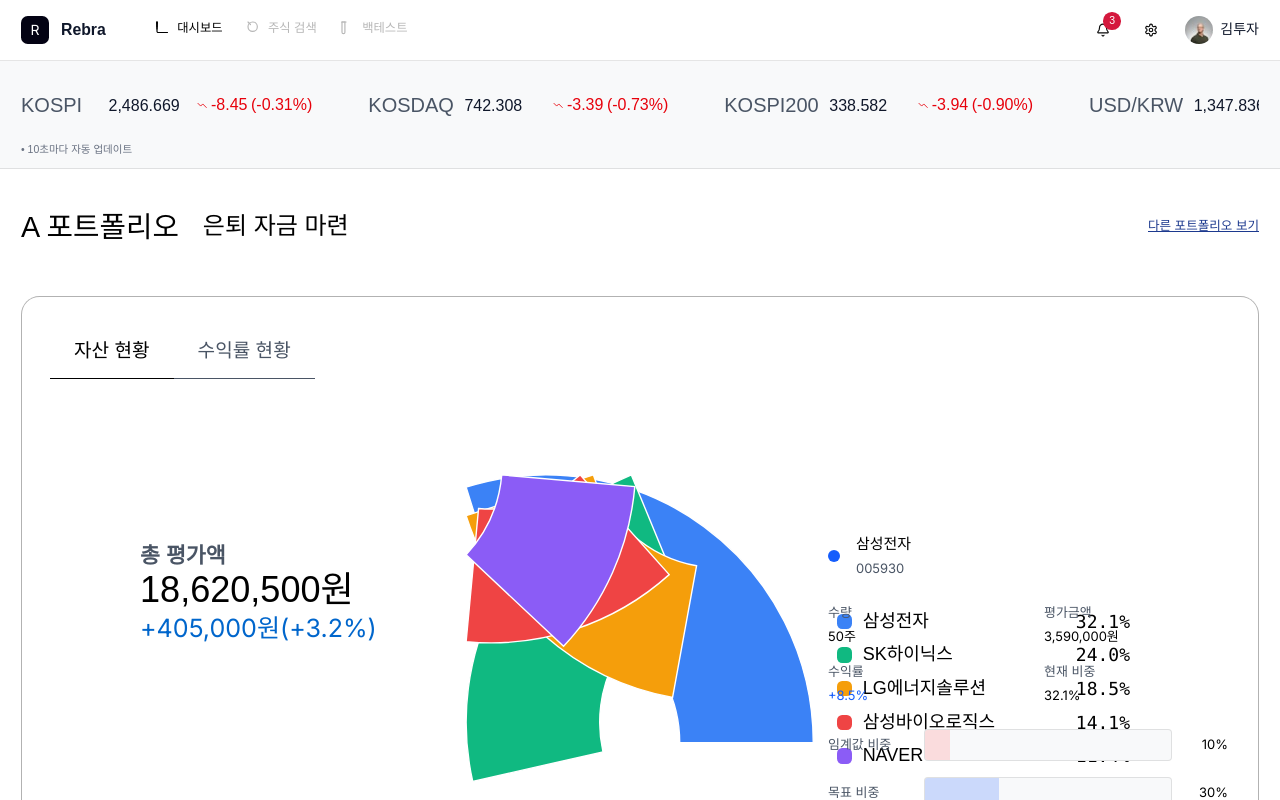
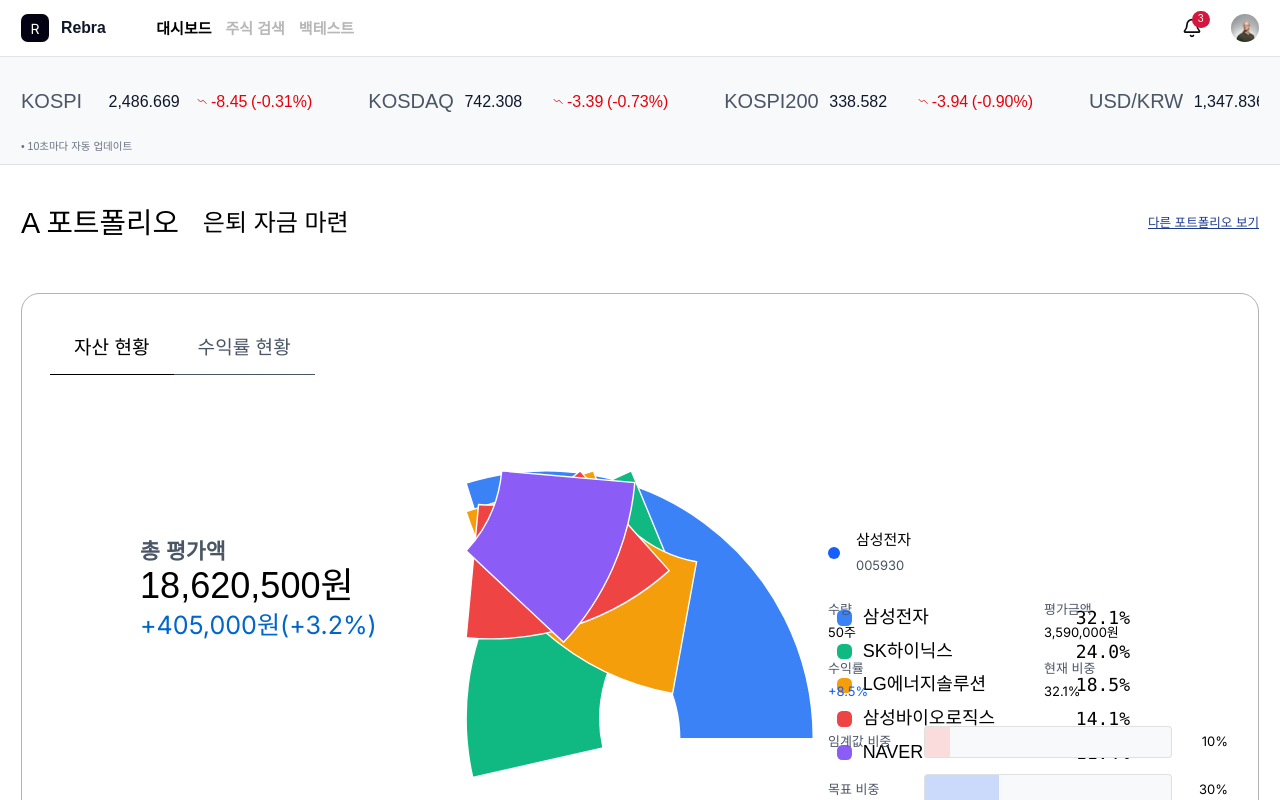
Before and after one commit to llcodingll/rebra, a React (Vite) app in the folder frontend/: page /login in a window 1280 px wide. Both pictures are taken after a click on the button "카카오 계정으로 로그인". Shown: the top 800 px of the page. Built offline with nearby package versions, Linux system fonts and the light colour scheme; a web font is replaced by a local one.

Commit message:
fix: Header css 수정 및 Layout.tsx 최적화

```diff
--- a/frontend/src/widget/common/Header.module.css
+++ b/frontend/src/widget/common/Header.module.css
@@ -1,6 +1,6 @@
 .header {
   background: white;
-  border-bottom: 1px solid rgba(0,0,0,0.1);
+  border-bottom: 1px solid rgba(0, 0, 0, 0.1);
   padding: 14px 21px;
   width: 100%;
 }
@@ -47,7 +47,7 @@
 .rightSection {
   display: flex;
   align-items: center;
-  gap: 20px;
+  gap: 25px;
 }
 
 .iconButton {
@@ -61,8 +61,8 @@
 }
 
 .iconButton img {
-  width: 14px;
-  height: 14px;
+  width: 20px;
+  height: 20px;
 }
 
 .badge {
@@ -112,8 +112,8 @@
   display: flex;
   align-items: center;
   gap: 7px;
-  padding: 5px 10.5px 8px;
-  height: 31.5px;
+  padding-top: 2px;
+  padding-left: 10.5px;
   background: none;
   border: none;
   cursor: pointer;
@@ -129,21 +129,11 @@
   color: #000;
 }
 
-.navIcon {
-  width: 14px;
-  height: 14px;
+.navButton span {
+  font-size: 15px;
+  font-family: 'Segoe UI Symbol', 'Noto Sans KR', sans-serif;
+  line-height: 17.5px;
   display: flex;
   align-items: center;
-  justify-content: center;
+  font-weight: bold;
 }
-
-.navIcon svg {
-  width: 100%;
-  height: 100%;
-}
-
-.navButton span {
-  font-size: 12.3px;
-  font-family: 'Segoe UI Symbol', 'Noto Sans KR', sans-serif;
-  line-height: 17.5px;
-}
--- a/frontend/src/widget/common/Header.tsx
+++ b/frontend/src/widget/common/Header.tsx
@@ -1,6 +1,6 @@
 import styles from './Header.module.css';
 import { imgSvg, imgSvg1 } from '../../assets/imports/svg-jp00s';
-import imgPhoto14720996457855658Abf4Ff4E from "figma:asset/f2e0d0183a438e31fe7131ed2173548b7f21aea2.png";
+import imgPhoto14720996457855658Abf4Ff4E from 'figma:asset/f2e0d0183a438e31fe7131ed2173548b7f21aea2.png';
 
 interface HeaderProps {
   activeTab: 'dashboard' | 'search' | 'backtest';
@@ -25,14 +25,6 @@ export default function Header({ activeTab, onTabChange }: HeaderProps) {
               className={`${styles.navButton} ${activeTab === 'dashboard' ? styles.active : ''}`}
               onClick={() => onTabChange('dashboard')}
             >
-              <div className={styles.navIcon}>
-                <svg viewBox="0 0 14 14" fill="none" xmlns="http://www.w3.org/2000/svg">
-                  <path d="M1 1V10.3333C1 10.6428 1.12292 10.9395 1.34171 11.1583C1.5605 11.3771 1.85725 11.5 2.16667 11.5H11.5" stroke="currentColor" strokeWidth="1.16667" strokeLinecap="round" strokeLinejoin="round"/>
-                  <path d="M1 5.66667V1" stroke="currentColor" strokeWidth="1.16667" strokeLinecap="round" strokeLinejoin="round"/>
-                  <path d="M1 8V1" stroke="currentColor" strokeWidth="1.16667" strokeLinecap="round" strokeLinejoin="round"/>
-                  <path d="M1 2.75V1" stroke="currentColor" strokeWidth="1.16667" strokeLinecap="round" strokeLinejoin="round"/>
-                </svg>
-              </div>
               <span>대시보드</span>
             </button>
 
@@ -40,12 +32,6 @@ export default function Header({ activeTab, onTabChange }: HeaderProps) {
               className={`${styles.navButton} ${activeTab === 'search' ? styles.active : ''}`}
               onClick={() => onTabChange('search')}
             >
-              <div className={styles.navIcon}>
-                <svg viewBox="0 0 14 14" fill="none" xmlns="http://www.w3.org/2000/svg">
-                  <path d="M5.66667 10.3333C8.244 10.3333 10.3333 8.244 10.3333 5.66667C10.3333 3.08934 8.244 1 5.66667 1C3.08934 1 1 3.08934 1 5.66667C1 8.244 3.08934 10.3333 5.66667 10.3333Z" stroke="currentColor" strokeWidth="1.16667" strokeLinecap="round" strokeLinejoin="round"/>
-                  <path d="M3.50833 3.50833L1 1" stroke="currentColor" strokeWidth="1.16667" strokeLinecap="round" strokeLinejoin="round"/>
-                </svg>
-              </div>
               <span>주식 검색</span>
             </button>
 
@@ -53,13 +39,6 @@ export default function Header({ activeTab, onTabChange }: HeaderProps) {
               className={`${styles.navButton} ${activeTab === 'backtest' ? styles.active : ''}`}
               onClick={() => onTabChange('backtest')}
             >
-              <div className={styles.navIcon}>
-                <svg viewBox="0 0 14 14" fill="none" xmlns="http://www.w3.org/2000/svg">
-                  <path d="M3.91667 1V11.2083C3.91667 12.025 3.275 12.6667 2.45833 12.6667C1.64167 12.6667 1 12.025 1 11.2083V1" stroke="currentColor" strokeWidth="1.16667" strokeLinecap="round" strokeLinejoin="round"/>
-                  <path d="M1 1H5.08333" stroke="currentColor" strokeWidth="1.16667" strokeLinecap="round" strokeLinejoin="round"/>
-                  <path d="M3.91667 1H1" stroke="currentColor" strokeWidth="1.16667" strokeLinecap="round" strokeLinejoin="round"/>
-                </svg>
-              </div>
               <span>백테스트</span>
             </button>
           </nav>
@@ -67,18 +46,14 @@ export default function Header({ activeTab, onTabChange }: HeaderProps) {
 
         <div className={styles.rightSection}>
           <div className={styles.iconButton}>
-            <img src={imgSvg1} alt="알림" />
+            <img src={imgSvg1} alt='알림' />
             <div className={styles.badge}>3</div>
-          </div>
-          <div className={styles.iconButton}>
-            <img src={imgSvg} alt="설정" />
           </div>
           <div className={styles.userInfo}>
             <div
               className={styles.avatar}
               style={{ backgroundImage: `url(${imgPhoto14720996457855658Abf4Ff4E})` }}
             ></div>
-            <span className={styles.userName}>김투자</span>
           </div>
         </div>
       </div>
--- a/frontend/src/widget/common/Layout.tsx
+++ b/frontend/src/widget/common/Layout.tsx
@@ -1,29 +1,22 @@
 import { Outlet, useNavigate, useLocation } from 'react-router-dom';
-import { useState, useEffect } from 'react';
+import { useMemo } from 'react';
 import Header from './Header';
 import MarketTicker from './MarketTicker';
 import styles from '../../App.module.css';
 
 type DashboardTab = 'dashboard' | 'search' | 'backtest';
-
 export default function Layout() {
   const navigate = useNavigate();
   const location = useLocation();
-  const [activeTab, setActiveTab] = useState<DashboardTab>('dashboard');
 
-  useEffect(() => {
+  const activeTab = useMemo(() => {
     const path = location.pathname;
-    if (path.startsWith('/dashboard/search')) {
-      setActiveTab('search');
-    } else if (path.startsWith('/dashboard/backtest')) {
-      setActiveTab('backtest');
-    } else {
-      setActiveTab('dashboard');
-    }
+    if (path.startsWith('/dashboard/search')) return 'search';
+    if (path.startsWith('/dashboard/backtest')) return 'backtest';
+    return 'dashboard';
   }, [location.pathname]);
 
   const handleTabChange = (tab: DashboardTab) => {
-    setActiveTab(tab);
     switch (tab) {
       case 'dashboard':
         navigate('/dashboard');
```
Also changed, not shown: frontend/src/App.tsx (line endings or trailing spaces).
